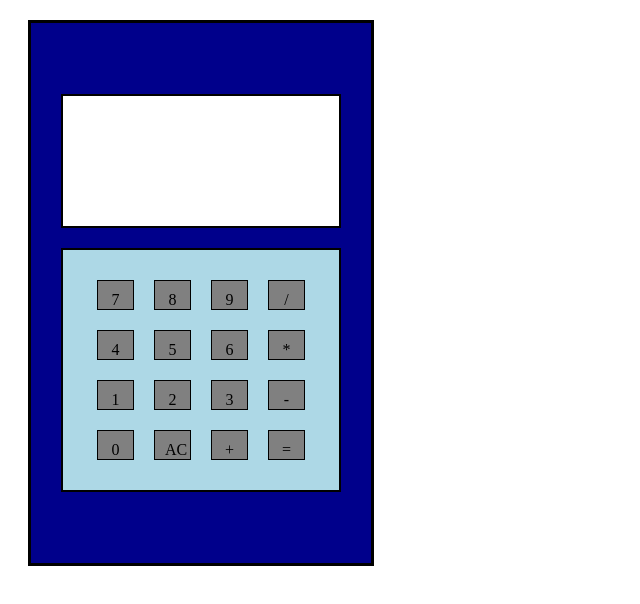
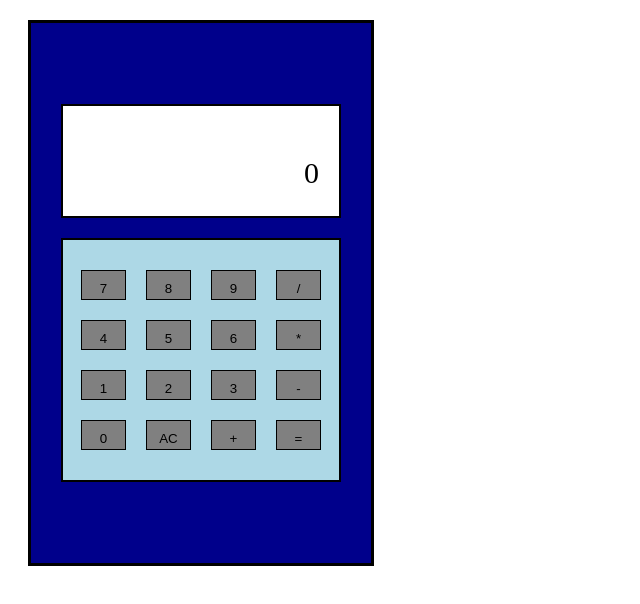
Before and after one commit to breannamcawesome/Calculator, a plain HTML site: page index.html in a window 1280 px wide. Shown: the whole page, without its empty margins (0-640 px from the left). Drawn offline with Linux system fonts and the light colour scheme.

Commit message:
Number buttons nearly functional, updated screen css

```diff
--- a/calculator.js
+++ b/calculator.js
@@ -0,0 +1,63 @@
+//need to make buttons display on the "screen" div
+//need result to be converted to numOne for additional operations
+//need to allow only one character in the display at a time
+const screen = document.getElementById("screen");
+
+const numButton = document.getElementsByClassName("number");
+const numValue = document.getElementsByClassName("number").value;
+
+    numButton[0].addEventListener('click', () =>  {
+
+        screen.textContent = numValue;
+
+
+    });
+
+
+const add = function(numOne, numTwo) {
+	let currentNum = numOne + numTwo;
+  return currentNum;
+};
+
+const subtract = function(numOne, numTwo) {
+  let currentNum = numOne - numTwo;
+  return currentNum;
+
+};
+
+const sum = function(array) {
+  return array.reduce((total, current) => (total + current, 0));
+
+};
+
+const multiply = function(array) {
+  return array.reduce((product, current) => (product * current))
+
+};
+
+
+function operate(numOne, operator, numTwo) {
+    switch (operator) {
+        case "+":
+            return add(numOne, numTwo);
+        case "-":
+            return subtract(numOne, numTwo);
+        case "*":
+            return multiply(numOne, numTwo);
+        case "-":
+            return subtract(numOne, numTwo);
+    }
+};
+
+
+let currentNum = "";
+let operator = "";
+let previousNum = "";
+
+//const numberButtons = Array.from(document.querySelectorAll(".number"));
+//numberButtons.addEventListener('click', () => {
+//    screen.textContent = 'button.value';
+//});
+
+//const operatorButtons = Array.from(document.querySelectorAll(".operator"));
+const equalButton = Array.from(document.querySelectorAll("equal"));
--- a/index.html
+++ b/index.html
@@ -8,26 +8,26 @@
 <body>
     <div id="container-main">
         <div id="screen">
-
+            <p>0</p>
         </div>
 
         <div id="btn-housing">
-            <div class="button" id="btn-7">7</div>
-            <div class="button" id="btn-8">8</div>
-            <div class="button" id="btn-9">9</div>
-            <div class="button" id="btn-divide">/</div>
-            <div class="button" id="btn-4">4</div>
-            <div class="button" id="btn-5">5</div>
-            <div class="button" id="btn-6">6</div>
-            <div class="button" id="btn-multi">*</div>
-            <div class="button" id="btn-1">1</div>
-            <div class="button" id="btn-2">2</div>
-            <div class="button" id="btn-3">3</div>
-            <div class="button" id="btn-subtract">-</div>
-            <div class="button" id="btn-0">0</div>
-            <div class="button" id="btn-clear">AC</div>
-            <div class="button" id="btn-add">+</div>
-            <div class="button" id="btn-equal">=</div>
+            <button type="button" class="number" id="btn-7" value="7">7</button>
+            <button type="button" class="number" id="btn-8" value="8">8</button>
+            <button type="button" class="number" id="btn-9" value="9">9</button>
+            <button type="button" class="operator" id="btn-divide" value="/">/</button>
+            <button type="button" class="number" id="btn-4" value="4">4</button>
+            <button type="button" class="number" id="btn-5" value="5">5</button>
+            <button type="button" class="number" id="btn-6" value="6">6</button>
+            <button type="button" class="operator" id="btn-multi" value="*">*</button>
+            <button type="button" class="number" id="btn-1" value="1">1</button>
+            <button type="button" class="number" id="btn-2" value="2">2</button>
+            <button type="button" class="number" id="btn-3" value="3">3</button>
+            <button type="button" class="operator" id="btn-subtract" value="-">-</button>
+            <button type="button" class="number" id="btn-0" value="0">0</button>
+            <button type="button" class="clear" id="btn-clear" value="clear">AC</button>
+            <button type="button" class="operator" id="btn-add" value="+">+</button>
+            <button type="button" class="equal" id="btn-equal" value="=">=</button>
         </div>
     </div>
 
--- a/styles.css
+++ b/styles.css
@@ -23,19 +23,34 @@
 
 #screen{
     background-color: white;
+    color: black;
     border: 2px solid black;
     margin: 10px;
-    padding: 40px;
-    height: 50px;
+    padding: 20px;
+    height: 70px;
+    font-size: 30px;
+    display: flex;
+    justify-content: flex-end;
 }
 
-.button{
+button{
     background-color: gray;
     color: black;
     border: 1px solid black;
     margin: 10px;
     padding: 10px;
-    height: 8px;
-    width: 15px;
+    height: 30px;
+    width: 45px;
     text-align: center;
+    display: inline-block;
 }
+
+button:hover {
+    background-color: rgb(165, 165, 197);
+}
+
+button:active {
+    background-color: rgb(100, 100, 121);
+    border: 4px solid rgb(65, 65, 77);
+
+}
```
